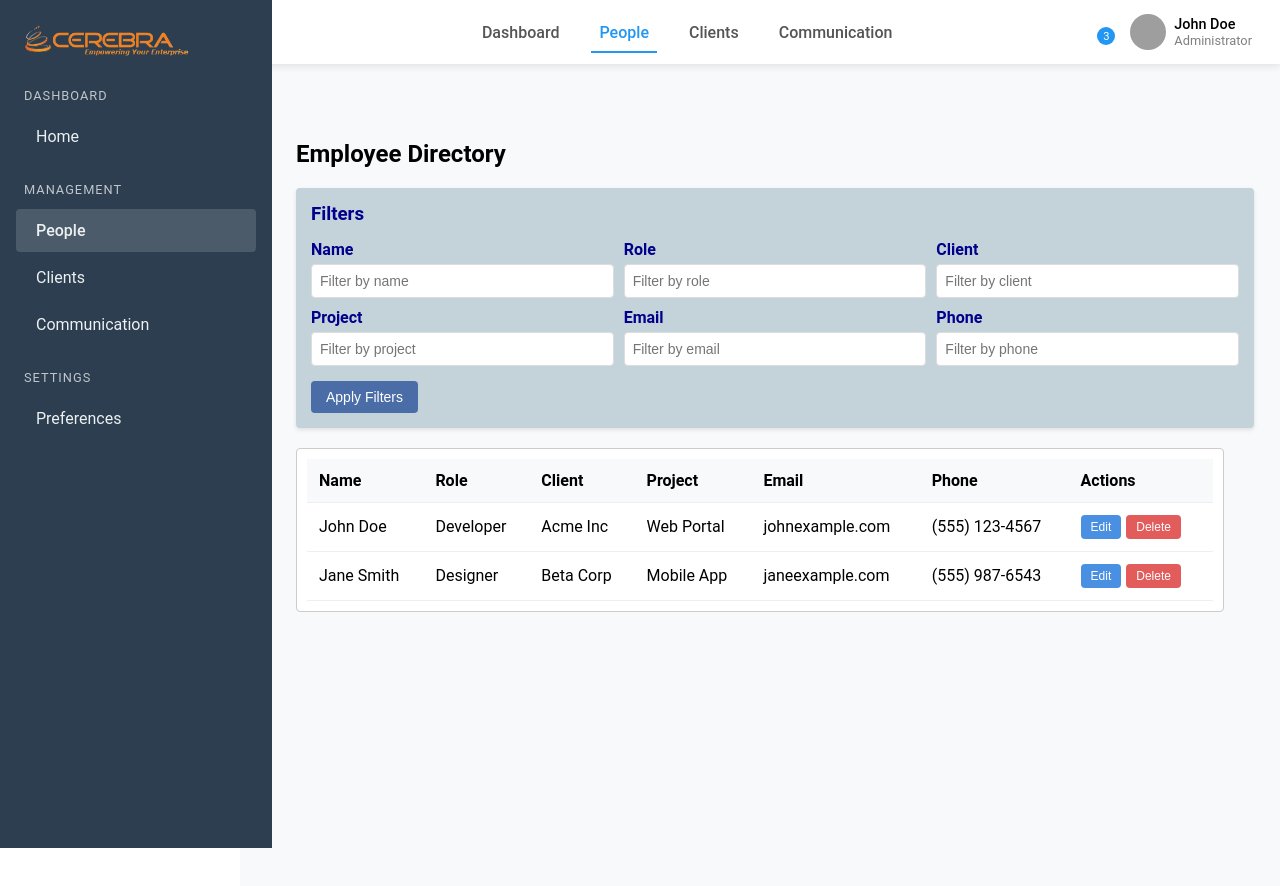
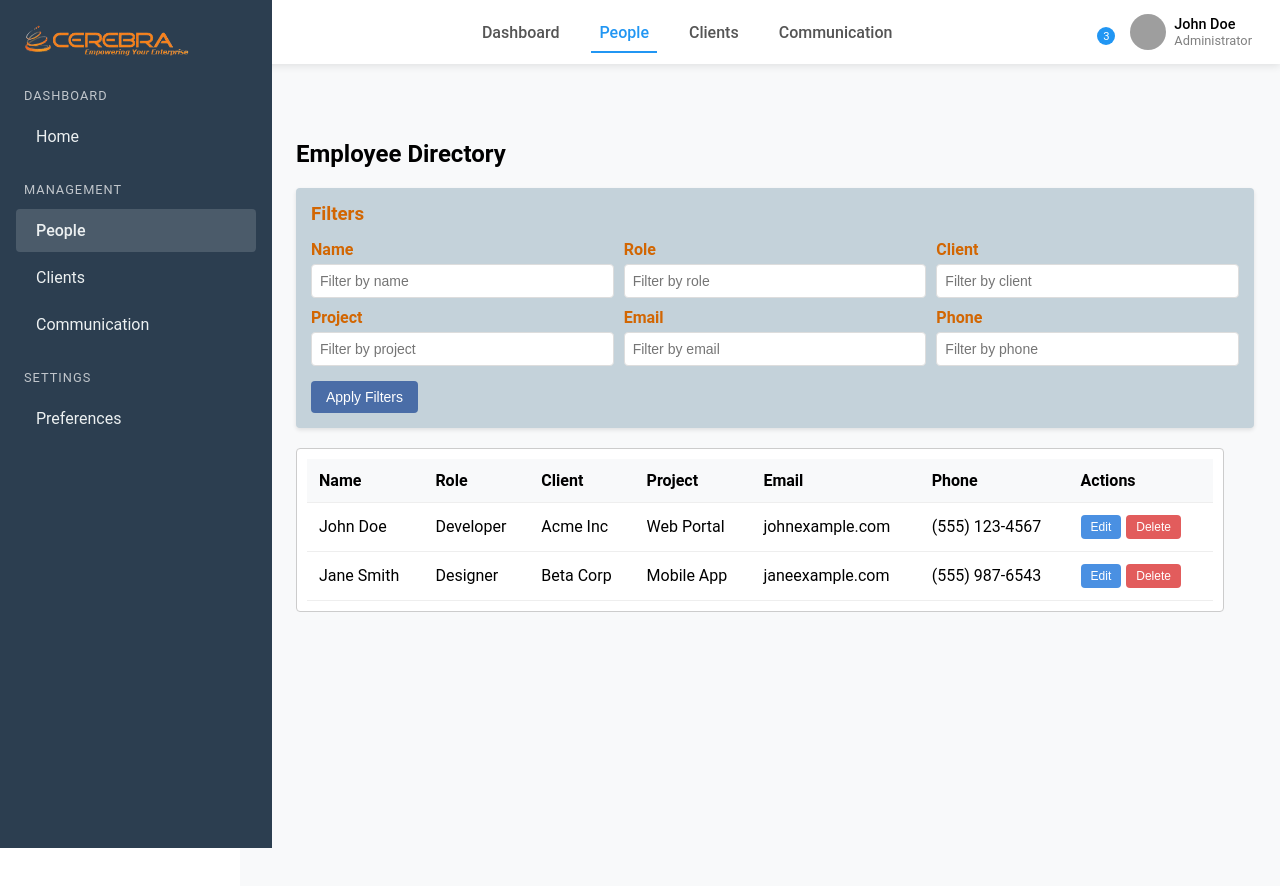
Before and after one commit to macr0nnie/CerbreaOneDemo, an Angular app: page /people in a window 1280 px wide. Shown: the top 886 px of the page. Built offline with nearby package versions, Linux system fonts and the light colour scheme; grey boxes are pictures that could not be loaded.

Commit message:
changes the colors

```diff
--- a/src/app/components/people-table/people-table.component.scss
+++ b/src/app/components/people-table/people-table.component.scss
@@ -13,7 +13,7 @@
     width: 100%;
     height: auto; // Changed from fixed height
     border-radius: 4px;
-    color: darkblue;
+    color: rgb(210, 102, 2);
     padding: 15px;
     box-shadow: 0 2px 4px rgba(0, 0, 0, 0.1);
     margin-bottom: 20px;
```
